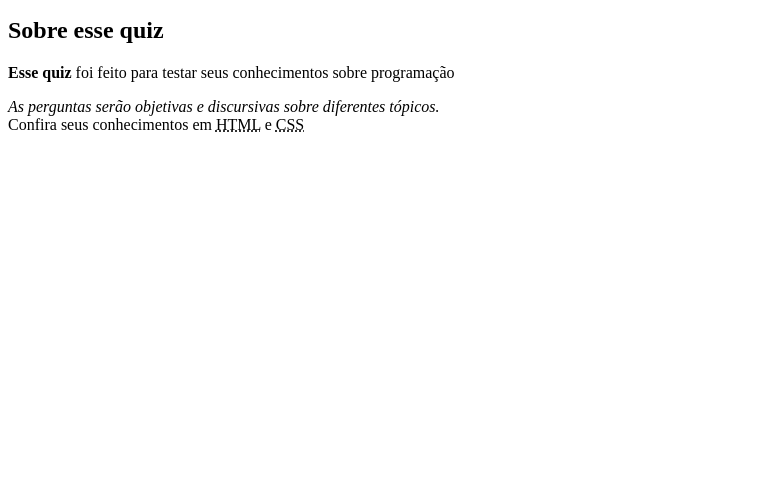
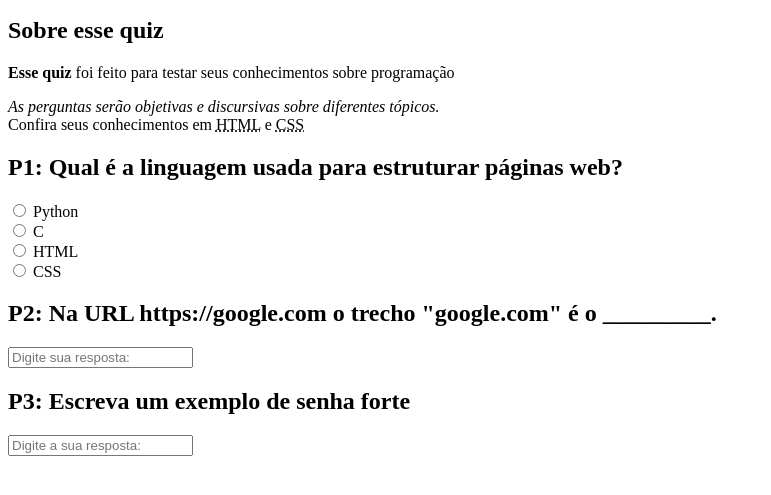
Before and after one commit to Eufrausino/Projeto_HTML-0, a plain HTML site: page index.html in a window 1280 px wide. Shown: the part 101-596 px from the top of the page, without its empty margins (0-771 px from the left). Drawn offline with Linux system fonts and the light colour scheme.

Commit message:
Subindo perguntas 1-3

```diff
--- a/index.html
+++ b/index.html
@@ -21,8 +21,42 @@
 				seus conhecimentos em <abbr title="Hyper Text Markup Langugage">HTML</abbr> e <abbr
 					title="Cascading Style Sheets">CSS</abbr></p>
 		</section>
+		<!--Introdução-->
+		<section></section>
+		<!--P1: Objetiva-->
+		<section>
+			<h2>P1: Qual é a linguagem usada para estruturar páginas web?</h2>
+
+			<form>
+				<input type="radio" value="Python" id="p1a" name="pergunta1">
+				<label for="p1a">Python</label><br>
+
+				<input type="radio" value="C" id="p1b" name="pergunta1">
+				<label for="p1b">C</label><br>
+
+				<input type="radio" value="HTML" id="p1c" name="pergunta1">
+				<label for="p1c">HTML</label><br>
+
+				<input type="radio" value="CSS" id="p1d" name="pergunta1">
+				<label for="p1d">CSS</label><br>
+			</form>
+		</section>
+
+		<!--P2: Discursiva-->
+		<section>
+			<h2>P2: Na URL https://google.com o trecho "google.com" é o _________.</h2>
+			<form>
+				<input type="text" id="p2" name="pergunta2" placeholder="Digite sua resposta:">
+			</form>
+		</section>
+		<!--P3: Senha-->
+		<section>
+			<h2>P3: Escreva um exemplo de senha forte</h2>
+			<form>
+				<input input="password" id="p3" name="pergunta3" placeholder="Digite a sua resposta:">
+			</form>
+		</section>
 	</main>
-
 	<footer></footer>
 </body>
 
```
